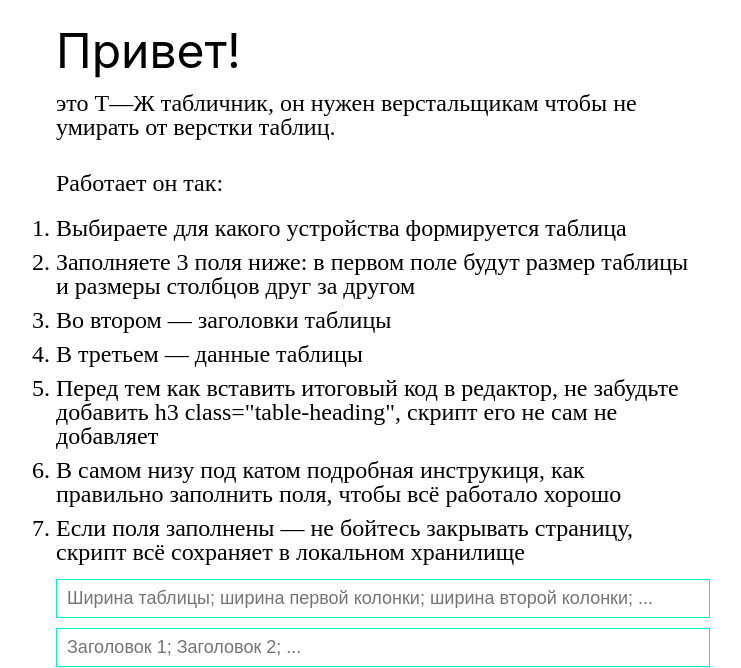
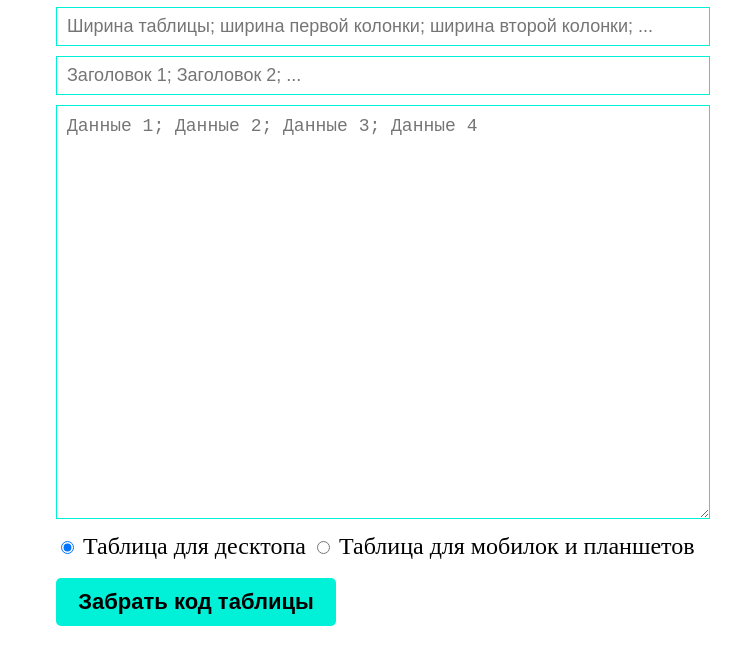
Before and after one commit to truetnoth/tjtable, a plain HTML site: page index.html in a window 1280 px wide. Shown: the part 146-814 px from the top of the page, without its empty margins (264-1005 px from the left). Drawn offline with Linux system fonts and the light colour scheme.

Commit message:
починил undefined

```diff
--- a/index.html
+++ b/index.html
@@ -14,18 +14,6 @@
   </div>
   <header>
     <svg class="xjE89" xmlns="http://www.w3.org/2000/svg" viewBox="0 0 100 14" fill="#000000"><path d="M90.5 0L85 4.9V0h-6.3v4.9L73.3 0h-8.8l8.6 6.7-9.3 7.3h8.8l6.1-5.5V14H85V8.5l6.1 5.5h8.8l-9.3-7.3L99.3 0h-8.8zM0 0v5.5h7.4V14h6.4V5.5h7.4V0H0zm25.2 9h38.6V4H25.2v5z"></path></svg>
-    <h2>Привет!</h2>
-    <p>это Т—Ж табличник, он нужен верстальщикам чтобы не умирать от верстки таблиц.</p>
-    <p>Работает он так:</p>
-    <ol>
-      <li>Выбираете для какого устройства формируется таблица</li>
-      <li>Заполняете 3 поля ниже: в первом поле будут размер таблицы и размеры столбцов друг за другом</li>
-      <li>Во втором — заголовки таблицы</li>
-      <li>В третьем — данные таблицы</li>
-      <li>Перед тем как вставить итоговый код в редактор, не забудьте добавить h3 class="table-heading", скрипт его не сам не добавляет</li>
-      <li>В самом низу под катом подробная инструкиця, как правильно заполнить поля, чтобы всё работало хорошо</li>
-      <li>Если поля заполнены — не бойтесь закрывать страницу, скрипт всё сохраняет в локальном хранилище</li>
-    </ol>
   </header>
   <main>
     <input type="text" id="table-props" placeholder="Ширина таблицы; ширина первой колонки; ширина второй колонки; ..." size="60">
--- a/js/parser.js
+++ b/js/parser.js
@@ -1,5 +1,4 @@
 let take_result = document.querySelector(".take_result");
-
 
 let back = function () {
   take_result.innerText = "Забрать код таблицы";
@@ -66,6 +65,9 @@ let mobileTableData = function (th) {
   for (var i = 0; i < lines.length; i++) {
     table += `<div class="mobile-table__row">\n`
     var items = lines[i].split("; ");
+    if (items[1] === undefined) {
+      items[1] = "";
+    };
     table += `<div class="mobile-table__key">${items[0]}</div>\n<div class="mobile-table__value">${items[1]}</div>`;
     table += `</div>\n`;
   }
```
